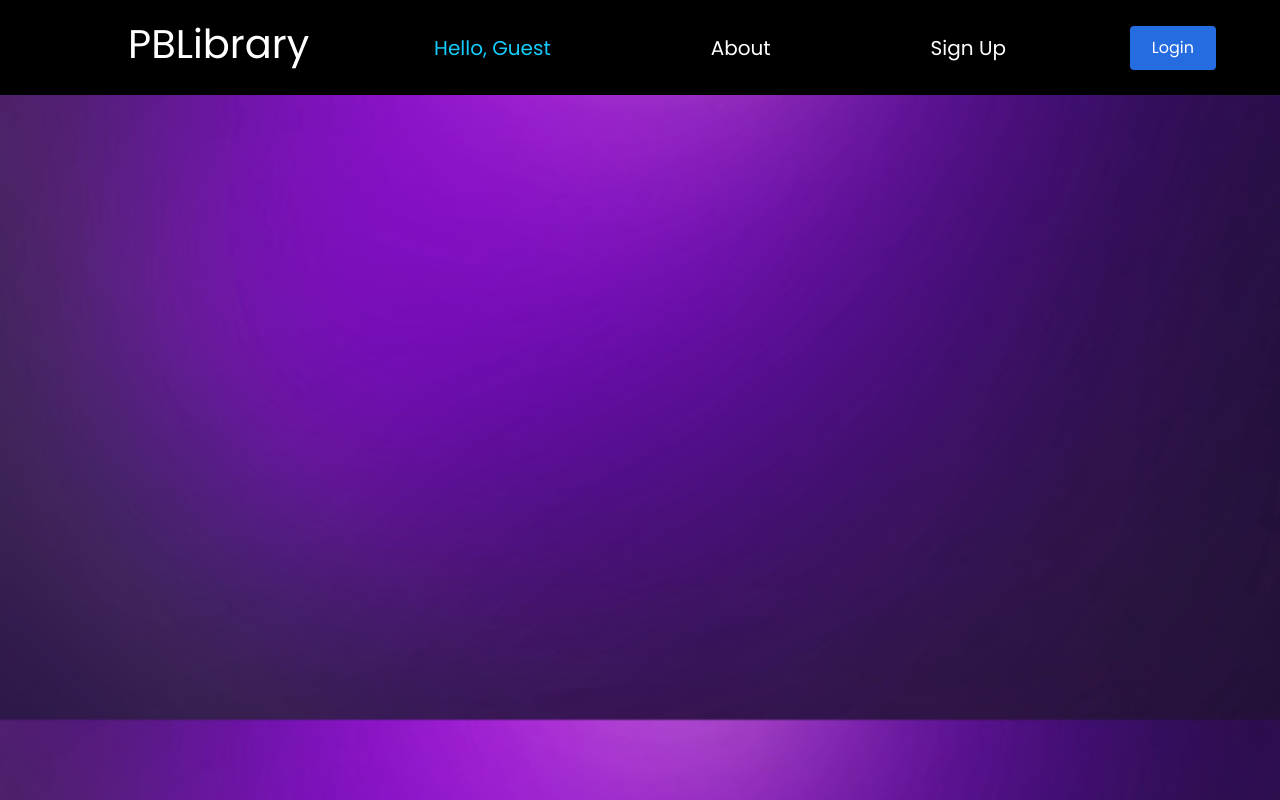
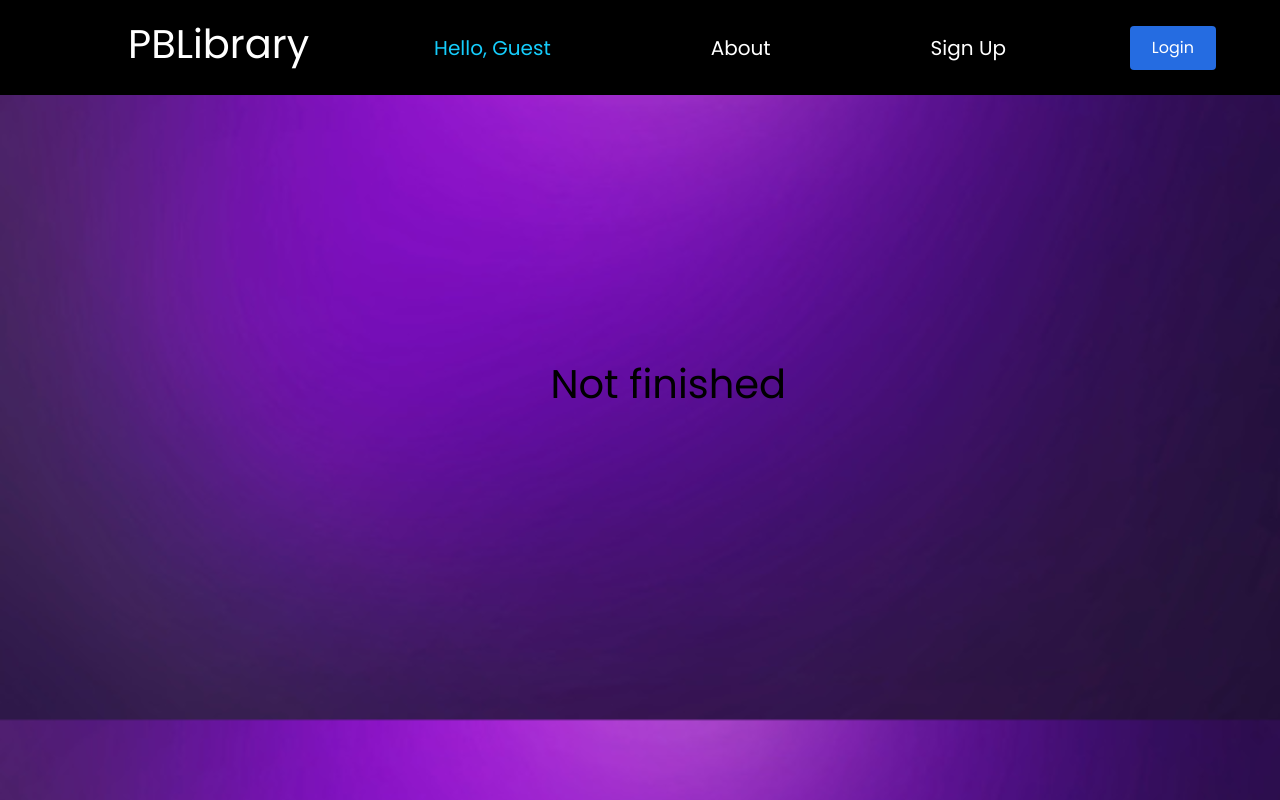
Before and after one commit to DanielSH15/PBLibrary-client, a React (Create React App) app: page /library in a window 1280 px wide. Built offline with nearby package versions, Linux system fonts and the light colour scheme.

Commit message:
adding things

```diff
--- a/src/App.js
+++ b/src/App.js
@@ -8,6 +8,7 @@ import './App.css';
 import { useState } from "react";
 import Update from "./pages/Update/Update";
 import Admin from "./pages/Admin/Admin";
+import Library from "./pages/Library/Library";
 import 'bootstrap/dist/css/bootstrap.min.css';
 
 
@@ -23,6 +24,7 @@ function App() {
         <Route path = "/login" exact element = {<Login />} />
         <Route path = "/update" exact element = {<Update />} />
         <Route path="/admin" exact element = {<Admin />} />
+        <Route path="/library" exact element = {<Library />} />
       </Routes>
     </Router>
     </div>
--- a/src/components/Navbar/index.js
+++ b/src/components/Navbar/index.js
@@ -45,7 +45,7 @@ useEffect(() =>{
   get()
 })
 
-if(role == 5){
+if(role === 10){
   return(
     <Nav>
         <NavLink to = "/">
@@ -73,6 +73,34 @@ if(role == 5){
         <NavBtnLink onClick={logout}>
                 Logout
               </NavBtnLink>
+        </NavBtn>
+      </Nav>
+  )
+} else if(role === 5){
+  return(
+    <Nav>
+        <NavLink to = "/">
+            <h1 style={{position: "absolute", left: "10%"}}>PBLibrary</h1>
+        </NavLink>
+        <Bars />
+        <NavMenu>
+            <NavLink>
+                Hello, {username}
+            </NavLink>
+            <NavLink to="/about">
+                About
+            </NavLink>
+            <NavLink to="/library">
+                Library
+            </NavLink>
+            <NavLink to="/update">
+              Update
+          </NavLink>
+        </NavMenu>
+        <NavBtn>
+            <NavBtnLink onClick={logout}>
+              Logout
+            </NavBtnLink>
         </NavBtn>
       </Nav>
   )
--- /dev/null
+++ b/src/pages/Library/Library.css
@@ -0,0 +1,6 @@
+.containerLB{
+    position: absolute;
+    left:43%;
+    top:45%;
+    color:black;
+}
--- /dev/null
+++ b/src/pages/Library/Library.js
@@ -0,0 +1,12 @@
+import React from 'react'
+import './Library.css'
+
+const Library = () => {
+  return (
+    <div className = 'containerLB'>
+      <h1>Not finished</h1>
+    </div>
+  )
+}
+
+export default Library
```
